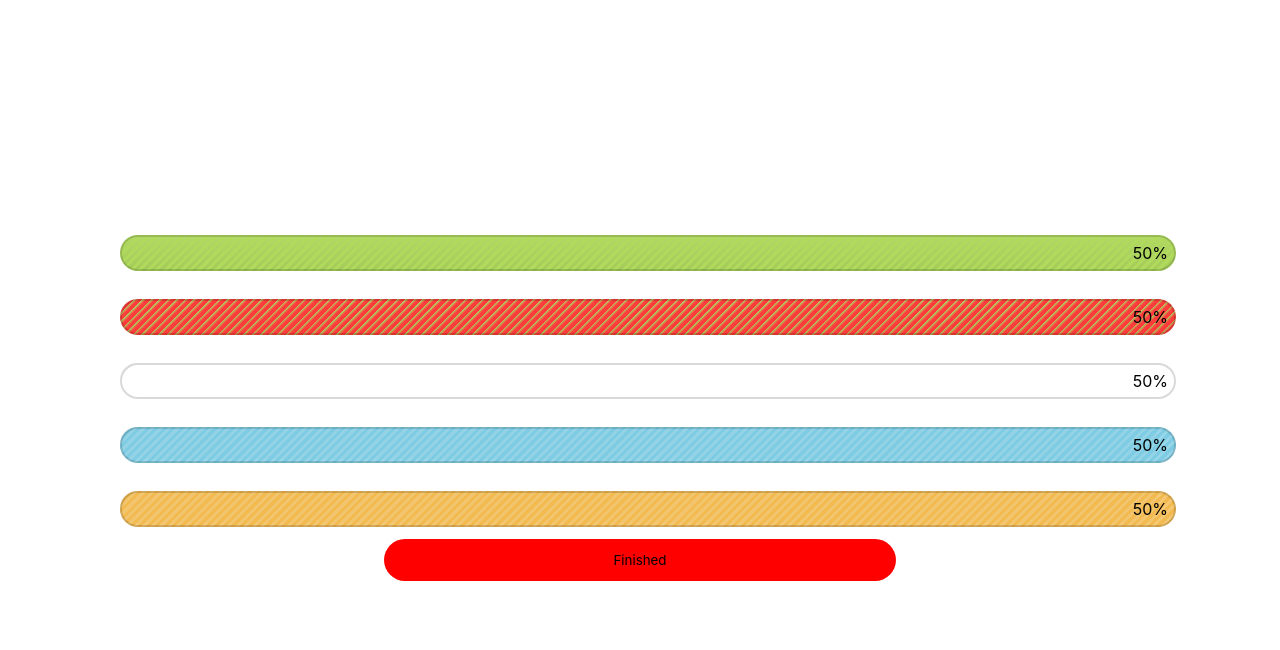
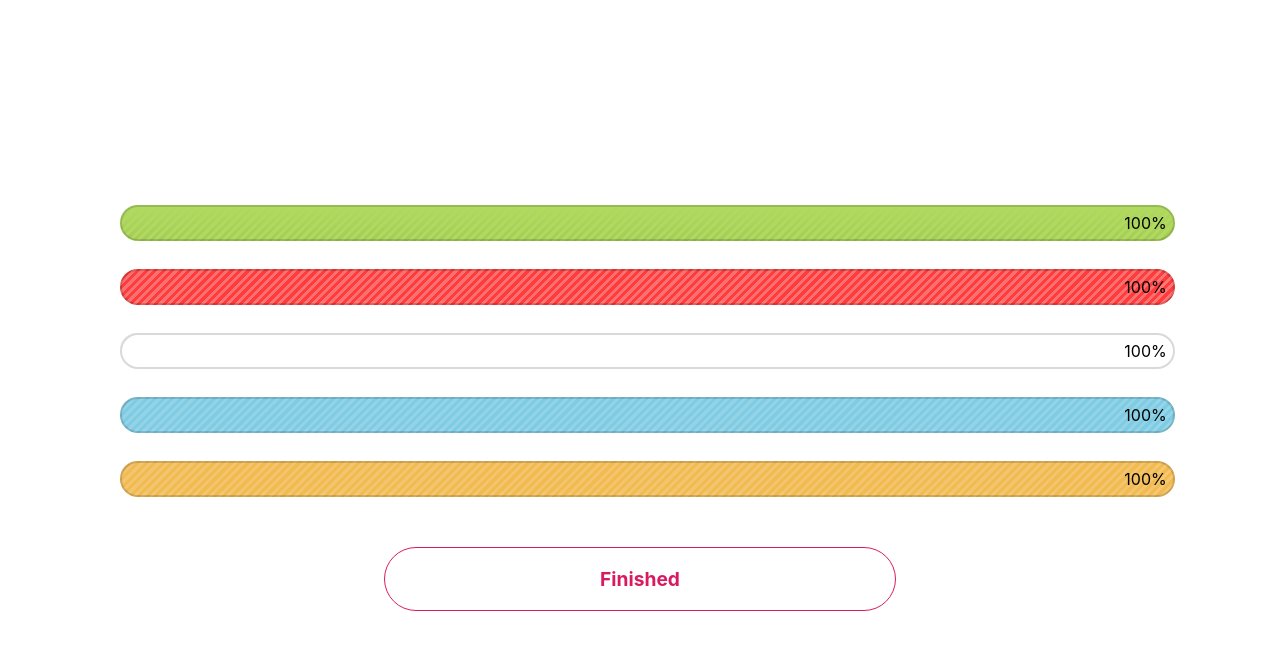
Before and after one commit to Malaba6/multi-colored-progress-bar, a plain HTML site: page index.html in a window 1280 px wide. Both pictures are taken after a click on the button "Finished". Drawn offline with Linux system fonts and the light colour scheme.

Commit message:
Add animation to progress bar

```diff
--- a/css/main.css
+++ b/css/main.css
@@ -40,7 +40,7 @@
   top: 0;
   left: 0;
   box-shadow: inset 0 0 0 2px rgba(0, 0, 0, .15);
-  animation: progress-animation 3s forwards;
+
 }
 
 #green-bar {
@@ -62,12 +62,8 @@
     -45deg,
     #ff3b3b,
     #ff3b3b 3px,
-    #ff3b3b 3px,
-     rgb(175, 218, 91, 0.9) 6px
-    ), linear-gradient(
-      to bottom,
-      #ccc,
-      #444
+    rgb(255, 59, 59, 0.7) 3px,
+    rgb(255, 59, 59, 0.7) 6px
     );
 }
 
@@ -95,14 +91,72 @@
 
 button {
   width: 50%;
-  border: none;
+  border: solid thin #d81b60;
   border-radius: 2em;
-  background-color: red;
+  background-color: #d81b60;
   padding: 1em;
+  font-size: 1.2em;
+  font-weight: bold;
+  background: white;
+  color: #d81b60;
+  position: relative;
+  margin-top: 2em;
+}
+
+button:before {
+  content: ' ';
+  box-sizing: inherit;
+  position: absolute;
+  width: 0;
+  height: 0;
+  border: thin solid transparent;
+  border-radius: 2em;
+  top: 0;
+  left: 0;
+  transition: 'color 0.2s'
+}
+
+button:after {
+  content: ' ';
+  box-sizing: inherit;
+  position: absolute;
+  width: 0;
+  height: 0;
+  border: thin solid transparent;
+  border-radius: 2em;
+  bottom: 0;
+  right: 0;
+}
+
+button:hover {
+  cursor: pointer;
+  color: #2196f3
+}
+
+button:hover:before {
+  width: 100%;
+  height: 100%;
+  border-top-color: #2196f3;
+  border-right-color: #2196f3;
+  border-radius: 2em;
+  transition: width 0.5s ease-in-out, height 0.75s ease-in-out;
+}
+
+button:hover:after {
+  width: 100%;
+  height: 100%;
+  border-bottom-color: #2196f3;
+  border-left-color: #2196f3;
+  border-radius: 2em;
+  transition: border-color 0s ease-in-out 0.5s, width 0.25s ease-in-out 0.5s, height 0.25s ease-in-out 0.75s;
+}
+
+.show-progress {
+  animation: progress-animation 3s forwards;
 }
 
 @keyframes progress-animation {
-  50% {
+  0% {
     width: 50%;
   }
   100% {
--- a/index.html
+++ b/index.html
@@ -26,7 +26,8 @@
     <div id="yellow" class="bar-container">
       <div id="yellow-bar" class="progress-bar">50%</div>
     </div>
-    <button id="finished">Finished</button>
+    <button id="finished" onclick="showProgress()">Finished</button>
   </div>
+  <script src="./js/index.js"></script>
 </body>
 </html>
--- a/js/index.js
+++ b/js/index.js
@@ -0,0 +1,23 @@
+/**
+* @param {}
+ * @returns {}
+ * This function is used to trigle progress bar animation
+ */
+function showProgress() {
+  const progressBars = document.getElementsByClassName('progress-bar') // Get all progress bar elements
+
+  for (let pb of progressBars) {
+    pb.classList.add('show-progress') // Add show-progress class to each progress bar
+
+    let width = 50; // Set initial width
+
+    const interval = setInterval(() => { // Set interval to increase width
+      if (width >= 100) {
+        clearInterval(interval)
+      } else {
+        width++;
+        pb.innerHTML = `${width}%` // Update progress bar width
+      }
+    }, 50)
+  }
+}
```
